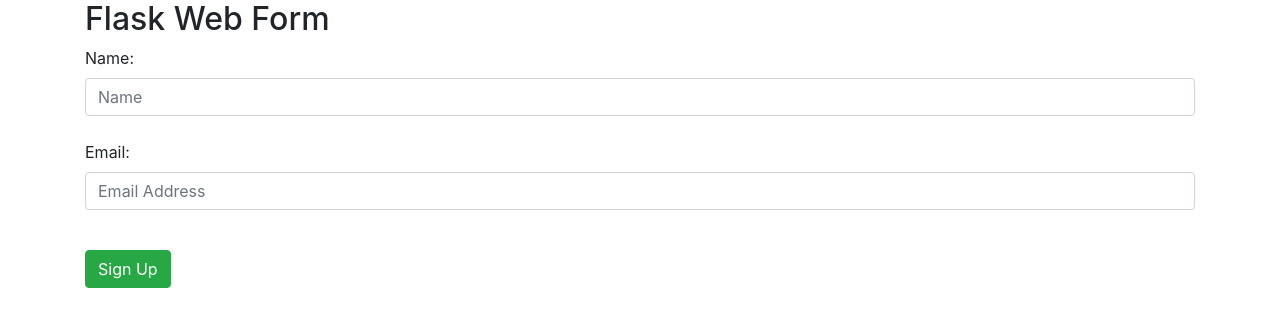
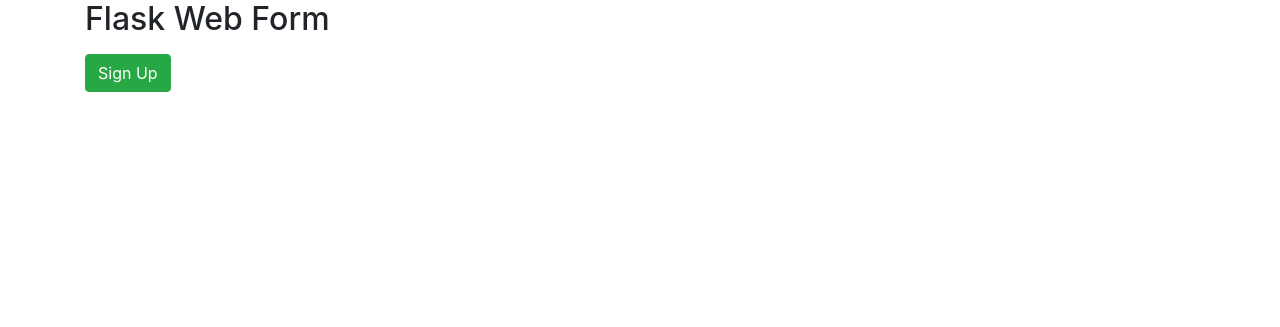
Before and after one commit to pastorep/CSE5473FinProj, a Flask app: page / in a window 1280 px wide. Shown: the top 327 px of the page. Run offline with Flask 2, Linux system fonts and the light colour scheme; parts of the project's set-up code (start-up, migrations or seed data) failed here and were passed over; some libraries are stand-ins or nearby versions.

Commit message:
Modified the sign up form

```diff
--- a/mitm/forms/splash_form.py
+++ b/mitm/forms/splash_form.py
@@ -1,8 +1,6 @@
 from wtforms import Form, TextField, TextAreaField, validators, StringField, SubmitField
 
 class SplashForm(Form):
-    name = TextField('Name:', validators=[validators.required()])
-    email = TextField('Email:', validators=[validators.required(), validators.Length(min=6, max=35)])
 
     def reset(self):
         blankData = MultiDict([ ('csrf', self.reset_csrf() ) ])
--- a/mitm/mitm/__init__.py
+++ b/mitm/mitm/__init__.py
@@ -1,3 +1,4 @@
+import os.path
 from flask import Flask
 
 app = Flask(__name__)
--- a/mitm/mitm/templates/form.html
+++ b/mitm/mitm/templates/form.html
@@ -16,36 +16,10 @@
   <form  action="" method="post" role="form">
     {{ form.csrf }}
     <div class="form-group">
-      <label for="name">Name:</label>
-      <input type="text" class="form-control" id="name" name="name" placeholder="Name">
-      <br>
-      <label for="email">Email:</label>
-      <input type="text" class="form-control" id="email" name="email" placeholder="Email Address">
-      <br>
-
     </div>
     <button type="submit" class="btn btn-success">Sign Up</button>
   </form>
 
-  <br>
-        {% with messages = get_flashed_messages(with_categories=true) %}
-            {% if messages %}
-
-        {% for message in messages %}
-            {% if "Error" not in message[1]: %}
-                <div class="alert alert-info">
-                <strong>Success! </strong> {{ message[1] }}
-                </div>
-            {% endif %}
-
-            {% if "Error" in message[1]: %}
-                <div class="alert alert-warning">
-                {{ message[1] }}
-                </div>
-            {% endif %}
-        {% endfor %}
-            {% endif %}
-        {% endwith %}
 
 </div>
 <br>
--- a/mitm/mitm/views.py
+++ b/mitm/mitm/views.py
@@ -1,8 +1,14 @@
+import os
+
 from mitm import app
 from flask import jsonify, request, render_template, flash
 
-from utilities import Network_Utils, Utils
+from utilities import Network_Utils, Utils, Constants
 from forms import SplashForm
+
+if os.path.exists(Constants.USER_STORE_FILE) == False:
+    with open(Constants.USER_STORE_FILE, 'w'):
+        print("Created file")
 
 @app.route("/test")
 def test():
@@ -19,10 +25,11 @@ def home():
 	if request.method == 'POST':
 		if form.validate():
 			params = Network_Utils.get_request_details(request)
-			params["name"] = request.form['name']
-			params["email"] = request.form['email']
-			Utils.unblock_user(params)
-			flash('Thanks for registration ' + name)
+			if Utils.check_user_ip_exists(params):
+				print("User already exits")
+			else:
+				print("Registered user")
+				Utils.store_user_ip(params)
 		else:
 			flash('Error: All the form fields are required. ')
 
--- a/mitm/utilities/network_utils.py
+++ b/mitm/utilities/network_utils.py
@@ -8,12 +8,8 @@ class Network_Utils:
     @staticmethod
     def get_request_details(request):
     	ip_address = request.remote_addr
-    	temp_ip_address = ip_address
-    	popen = subprocess.Popen(shlex.split(Constants.ARP_LINUX_COMMAND + temp_ip_address), stdout=subprocess.PIPE)
-    	stdout = popen.communicate()[0]
     	return {
-    		"ip": ip_address,
-    		"mac": Network_Utils.extract_mac(stdout)
+    		"ip": ip_address
     	}
 
     @staticmethod
```
Also changed, not shown: mitm/utilities/utils.py (+10 -16 lines).
